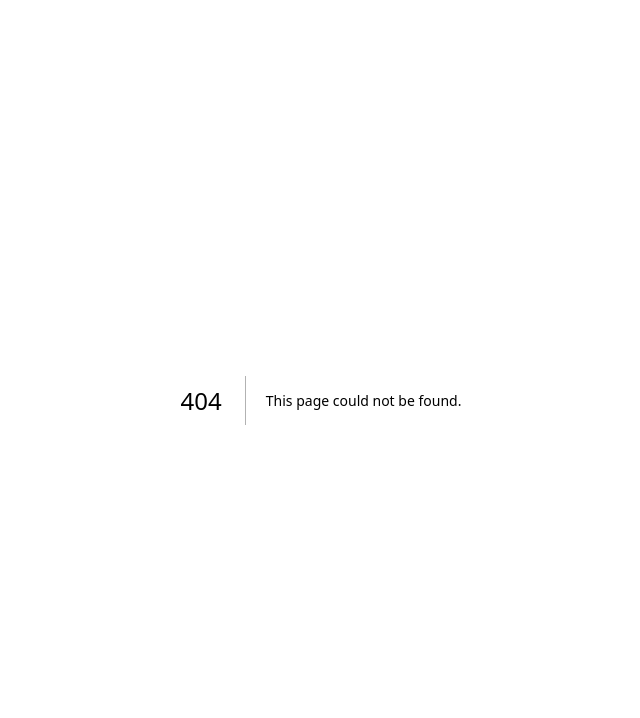
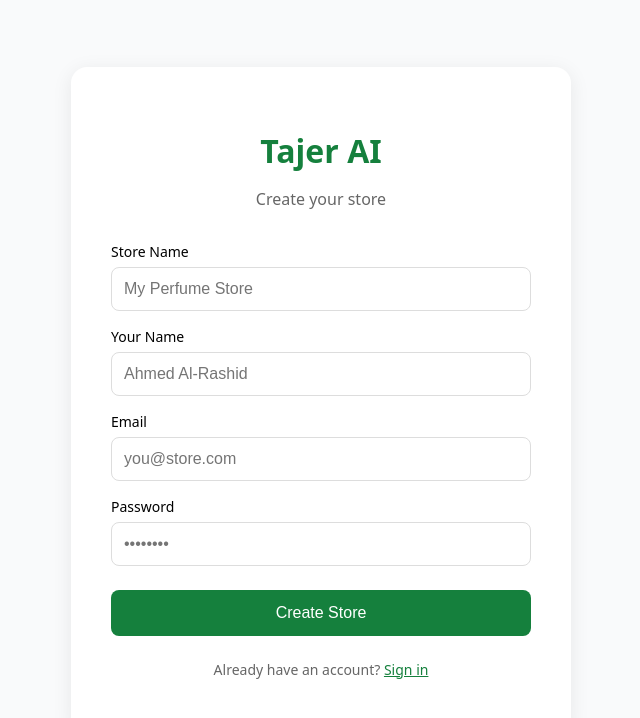
Before and after one commit to abdelhakbadda-lab/tajer-ai, a Next.js app: page /register in a window 1280 px wide. Before the commit this address had no page. Shown: the top 718 px of the page, without its empty margins (319-959 px from the left). Built offline with nearby package versions, Linux system fonts and the light colour scheme.

Commit message:
Add register / create store page

```diff
--- /dev/null
+++ b/app/register/page.tsx
@@ -0,0 +1,36 @@
+export default function Register() {
+  return (
+    <div style={{ fontFamily: 'system-ui, sans-serif', minHeight: '100vh', display: 'flex', alignItems: 'center', justifyContent: 'center', background: '#f9fafb' }}>
+      <div style={{ background: 'white', padding: '40px', borderRadius: '16px', boxShadow: '0 4px 20px rgba(0,0,0,0.08)', width: '100%', maxWidth: '420px' }}>
+        <h1 style={{ textAlign: 'center', marginBottom: '8px', color: '#15803d' }}>Tajer AI</h1>
+        <p style={{ textAlign: 'center', color: '#666', marginBottom: '32px' }}>Create your store</p>
+
+        <form style={{ display: 'flex', flexDirection: 'column', gap: '16px' }}>
+          <div>
+            <label style={{ display: 'block', marginBottom: '6px', fontSize: '14px' }}>Store Name</label>
+            <input type="text" placeholder="My Perfume Store" style={{ width: '100%', padding: '12px', borderRadius: '8px', border: '1px solid #ddd', fontSize: '16px', boxSizing: 'border-box' }} />
+          </div>
+          <div>
+            <label style={{ display: 'block', marginBottom: '6px', fontSize: '14px' }}>Your Name</label>
+            <input type="text" placeholder="Ahmed Al-Rashid" style={{ width: '100%', padding: '12px', borderRadius: '8px', border: '1px solid #ddd', fontSize: '16px', boxSizing: 'border-box' }} />
+          </div>
+          <div>
+            <label style={{ display: 'block', marginBottom: '6px', fontSize: '14px' }}>Email</label>
+            <input type="email" placeholder="you@store.com" style={{ width: '100%', padding: '12px', borderRadius: '8px', border: '1px solid #ddd', fontSize: '16px', boxSizing: 'border-box' }} />
+          </div>
+          <div>
+            <label style={{ display: 'block', marginBottom: '6px', fontSize: '14px' }}>Password</label>
+            <input type="password" placeholder="••••••••" style={{ width: '100%', padding: '12px', borderRadius: '8px', border: '1px solid #ddd', fontSize: '16px', boxSizing: 'border-box' }} />
+          </div>
+          <button type="button" style={{ background: '#15803d', color: 'white', padding: '14px', borderRadius: '8px', border: 'none', fontSize: '16px', cursor: 'pointer', marginTop: '8px' }}>
+            Create Store
+          </button>
+        </form>
+
+        <p style={{ textAlign: 'center', marginTop: '24px', fontSize: '14px', color: '#666' }}>
+          Already have an account? <a href="/login" style={{ color: '#15803d' }}>Sign in</a>
+        </p>
+      </div>
+    </div>
+  );
+}
```
